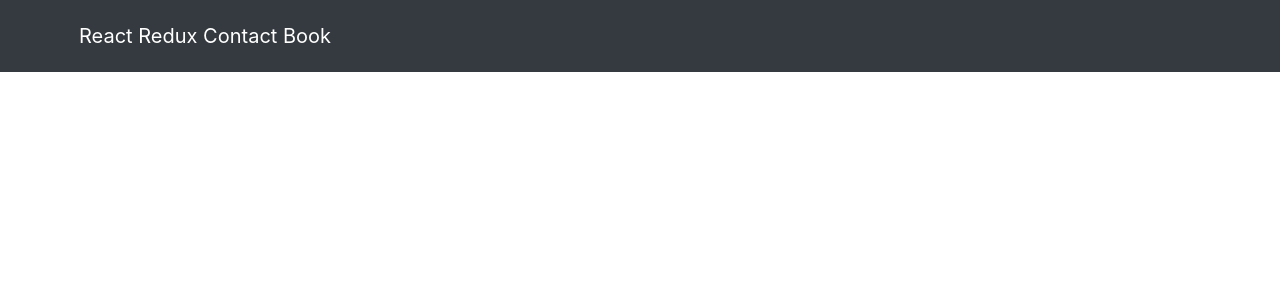
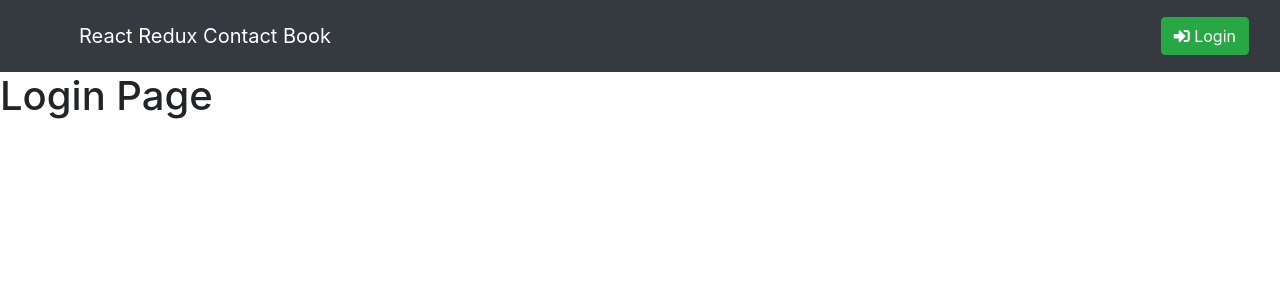
Before and after one commit to Rajkumar184/ContactBook-Redux-Application, a React (Create React App) app: page /login in a window 1280 px wide. Shown: the top 300 px of the page. Built offline with nearby package versions, Linux system fonts and the light colour scheme.

Commit message:
validation auth added

```diff
--- a/src/App.js
+++ b/src/App.js
@@ -5,6 +5,7 @@ import AddPost from "./Components/AddToContact.js";
 import EditContact from "./Components/EditContact";
 import Home from "./Components/Home";
 import Navbar from "./Components/Navbar";
+import Login from "./Auth/Login";
 
 const App = () => {
 	return (
@@ -14,6 +15,7 @@ const App = () => {
 			<Route exact path="/" component={Home} />
 			<Route exact path="/add" component={AddPost} />
 			<Route exact path="/edit/:id" component={EditContact} />
+			<Route exact path="/login" component={Login} />
 		</>
 	);
 };
--- /dev/null
+++ b/src/Auth/Login.js
@@ -0,0 +1,11 @@
+import React from "react";
+
+const Login = () => {
+	return (
+		<div>
+			<h1>Login Page</h1>
+		</div>
+	);
+};
+
+export default Login;
--- a/src/Components/Navbar.js
+++ b/src/Components/Navbar.js
@@ -4,10 +4,47 @@ import { Link } from "react-router-dom";
 const Navbar = () => {
 	return (
 		<div className="col-md-12 bg-dark py-2">
-			<nav className="navbar bg-dark navbar-dark">
+			<nav class="navbar navbar-expand-md navbar-dark bg-dark">
 				<Link to={"/"} className="navbar-brand ml-5">
 					React Redux Contact Book
 				</Link>
+				<button
+					class="navbar-toggler"
+					type="button"
+					data-toggle="collapse"
+					data-target="#navbarsExample04"
+					aria-controls="navbarsExample04"
+					aria-expanded="false"
+					aria-label="Toggle navigation"
+				>
+					<span class="navbar-toggler-icon"></span>
+				</button>
+
+				<div class="collapse navbar-collapse" id="navbarsExample04">
+					<ul className="nav navbar-nav ml-auto">
+						{/* <div>
+							<li className="nav-item">
+								<Link className="nav-link text-dark" to="/signup">
+									<span className="fas fa-user "></span> Sign Up
+								</Link>
+							</li>
+						</div> */}
+
+						{/* login logout toggle */}
+
+						<li className="nav-item">
+							<button className="btn btn-success " to="/logout">
+								<span className="fas fa-sign-in-alt "></span> Login
+							</button>
+						</li>
+
+						{/* <li className="nav-item">
+							<Link className="nav-link text-dark" to="/login">
+								<span className="fas fa-sign-in-alt "></span> Login
+							</Link>
+						</li> */}
+					</ul>
+				</div>
 			</nav>
 		</div>
 	);
--- a/src/Redux/reducers/ContactReducers.js
+++ b/src/Redux/reducers/ContactReducers.js
@@ -18,14 +18,14 @@ const initialState = [
 
 export const ContactReducers = (state = initialState, action) => {
 	switch (action.type) {
-		case ADD_CONTACT:
+		case ADD_CONTACT: {
 			toast.success("Contact added successfully!!", {
 				position: toast.POSITION.TOP_RIGHT,
 				autoClose: 3000,
 			});
 			state = [...state, action.payload];
 			return state;
-
+		}
 		case DELETED_CONTACT:
 			toast.success("Contact Deleted successfully!", {
 				position: toast.POSITION.TOP_RIGHT,
```
Also changed, not shown: src/Auth/Logout.js (added, +11 -0 lines), src/Components/AddToContact.js (+7 -0 lines).
